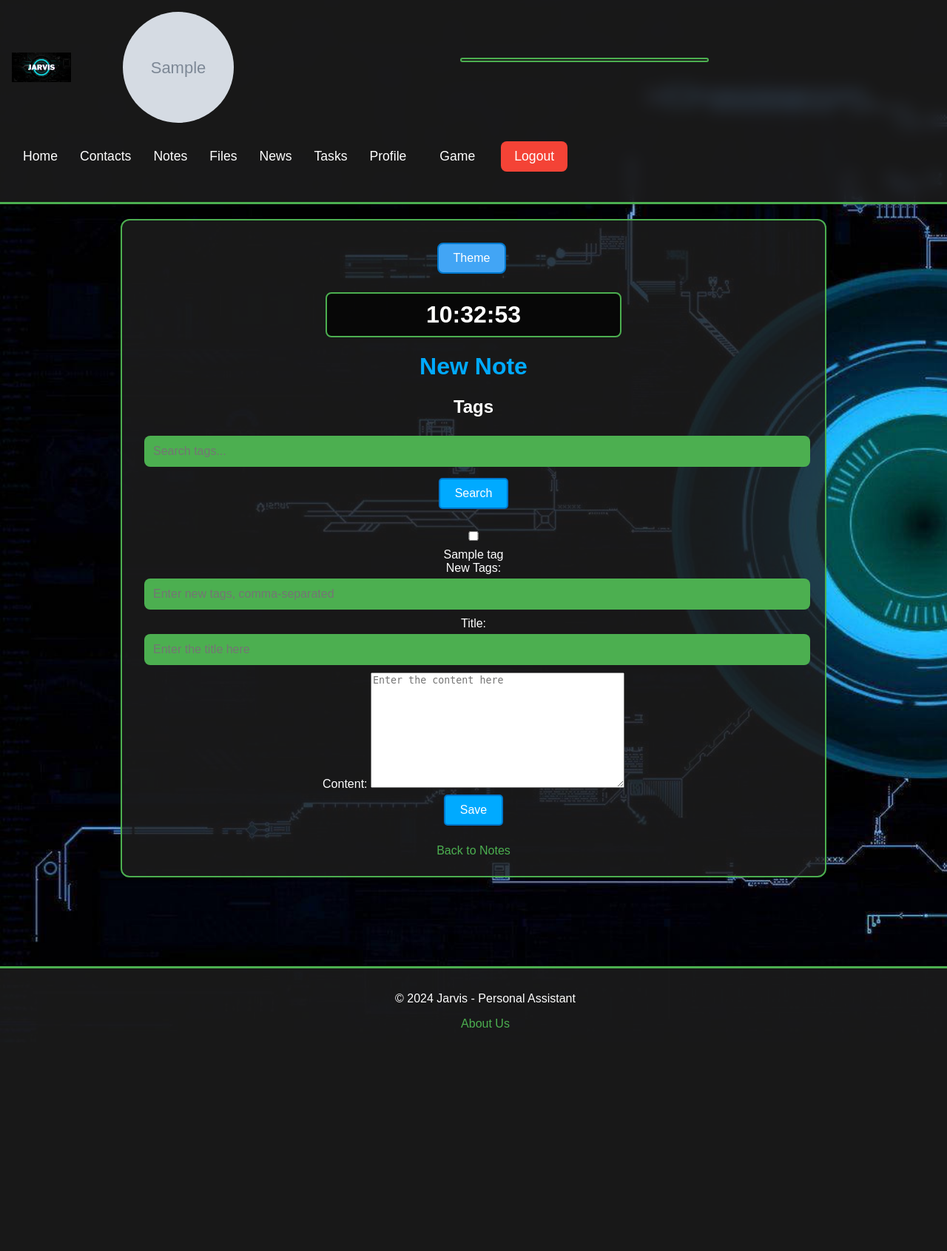
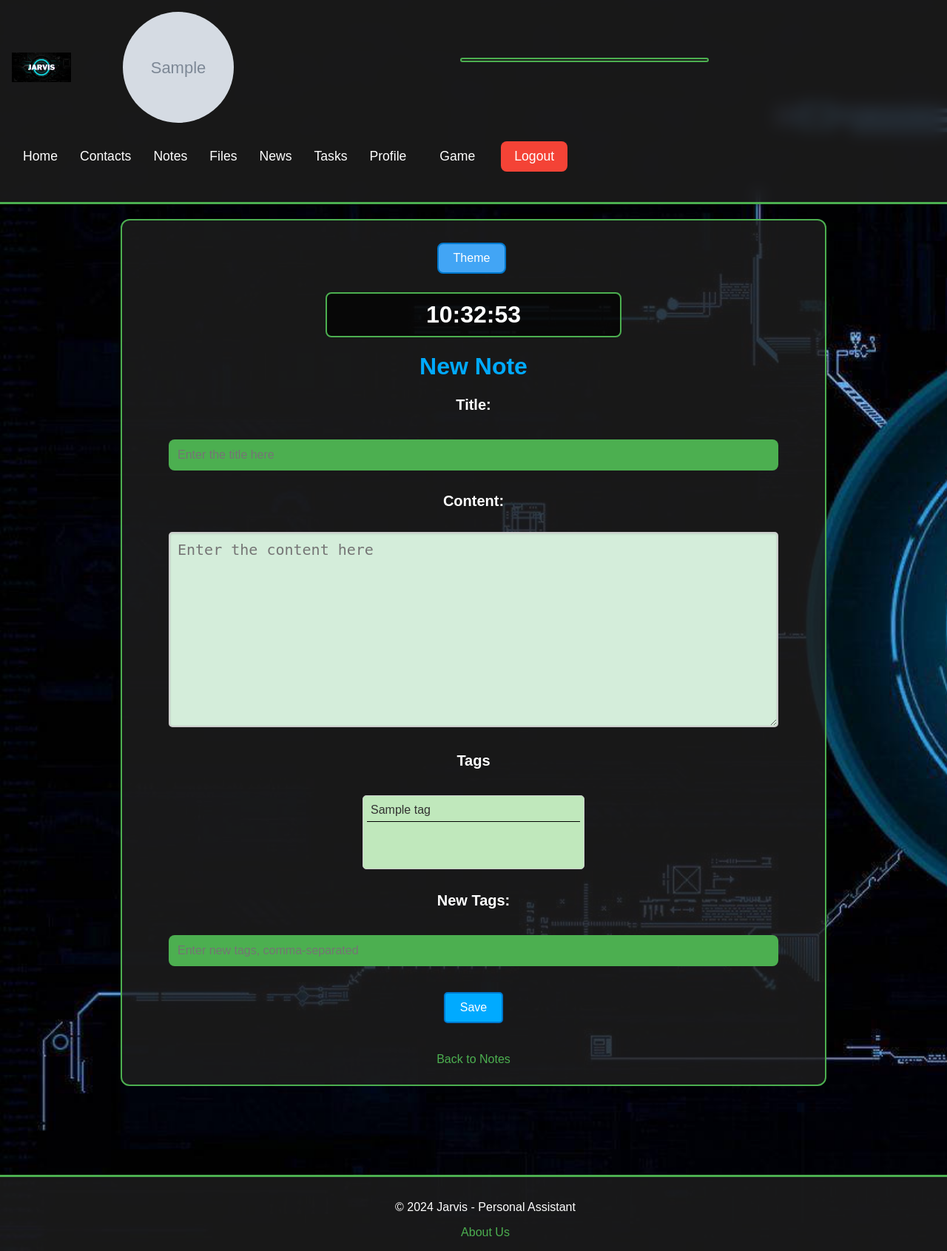
Before and after one commit to Lifasirko/jarvis, a Django app: page /notes/new/ in a window 1280 px wide. Shown: the whole page at 74% size. Before the commit the page ends 1389 px from the top, so only its background shows below. Run offline with Django 5.2, Linux system fonts and the light colour scheme; a user stored in the database is signed in; tables that the repository leaves empty hold one stand-in row (values such as "Sample post"); grey boxes marked "Sample" are stand-in pictures; parts of the project's set-up code (start-up, migrations or seed data) failed here and were passed over.

Commit message:
adding some styles for notes

```diff
--- a/jarvis/notes/forms.py
+++ b/jarvis/notes/forms.py
@@ -1,5 +1,6 @@
 from django import forms
 from .models import Note, Tag
+from core.models import File
 
 
 class TagForm(forms.ModelForm):
--- a/jarvis/notes/templates/notes/note_confirm_delete.html
+++ b/jarvis/notes/templates/notes/note_confirm_delete.html
@@ -14,5 +14,6 @@
     {% csrf_token %}
     <button type="submit">Delete</button>
 </form>
+<p> </p>
 <a href="{% url 'notes:note_list' %}">Cancel</a>
 {% endblock %}
--- a/jarvis/notes/templates/notes/note_form.html
+++ b/jarvis/notes/templates/notes/note_form.html
@@ -12,6 +12,35 @@
         font-family: Arial, sans-serif;
     }
 
+    .content-field textarea {
+        width: 800px;
+        max-width: 800px;
+        min-height: 200px;
+        padding: 10px;
+        border: 2px solid #ccc;
+        border-radius: 5px;
+        font-size: 20px;
+        background-color: #d4edda;
+        color: #333;
+        box-shadow: inset 0 1px 3px rgba(0, 0, 0, 0.1);
+        margin-bottom: 30px;
+    }
+
+    .content-field textarea:focus {
+        border-color: #66afe9;
+        outline: none;
+        box-shadow: inset 0 1px 3px rgba(0, 0, 0, 0.1), 0 0 8px rgba(102, 175, 233, 0.6);
+        background-color: #c3e6cb;
+    }
+
+    .titles {
+        font-size: 20px;
+        font-weight: 700;
+        margin: 0 auto;
+        margin-bottom: 30px;
+    }
+
+
     h1 {
         color: #00aaff;
     }
@@ -20,7 +49,24 @@
         margin: 20px 0;
     }
 
-        button, input[type="submit"] {
+
+    input {
+        width: 800px;
+        max-width: 800px;
+    }
+
+    .tag-list {
+
+        font-size: 16px;
+        text-decoration: none;
+        display: inline-block;
+        margin: 5px;
+        text-align: left;
+        margin-bottom: 30px;
+    }
+
+    button,
+    input[type="submit"] {
         background-color: #00aaff;
         border: 2px solid #0077cc;
         padding: 10px 20px;
@@ -34,7 +80,8 @@
         text-align: center;
     }
 
-        button:hover, input[type="submit"]:hover {
+    button:hover,
+    input[type="submit"]:hover {
         background-color: #0077cc;
         border-color: #005fa3;
     }
@@ -57,47 +104,77 @@
         background-color: #0077cc;
         border-color: #005fa3;
     }
+
+    .new-tags-block {
+        margin-bottom: 20px;
+    }
+
+    .multi-select {
+        width: 300px;
+        max-width: 300px;
+        height: 100px;
+        border: 1px solid #ccc;
+        border-radius: 5px;
+        padding: 5px;
+        background-color: #c0e8bc;
+        font-size: 16px;
+        color: #333;
+        overflow: auto;
+    }
+
+    .multi-select option {
+        padding: 5px;
+        border-bottom: 1px solid #000000;
+    }
+
+    .multi-select option:hover {
+        background-color: #31d218;
+    }
 </style>
 
 
 <h1>{% if note %}Edit{% else %}New{% endif %} Note</h1>
-    <h2>Tags</h2>
+<!-- <h2>Tags</h2> -->
 <!-- Search form -->
-    <form method="get" action="{% url 'notes:note_create' %}">
+<!-- <form method="get" action="{% url 'notes:note_create' %}">
     <input type="text" name="search" placeholder="Search tags..." value="{{ search_query }}">
     <button type="submit">Search</button>
-    </form>
+</form> -->
 
 <!-- Note form -->
-    <form method="post" action="{% if note %}{% url 'notes:note_edit' note.pk %}{% else %}{% url 'notes:note_create' %}{% endif %}">
+<form method="post" enctype="multipart/form-data"
+    action="{% if note %}{% url 'notes:note_edit' note.pk %}{% else %}{% url 'notes:note_create' %}{% endif %}">
     {% csrf_token %}
 
-        <div class="tag-list">
-            {% for tag in tags %}
-                <label>
-                    <input type="checkbox" name="tags" value="{{ tag.id }}"
-                        {% if tag.id in selected_tags %}checked{% endif %}>
-                    {{ tag.name }}
-                </label><br>
-            {% endfor %}
+    <div class="new-tags-block">
+        <h3 class="titles" for="{{ form.title.id_for_label }}">Title:</h3>
+        {{ form.title }}
     </div>
 
-        <div>
-            <label for="{{ form.new_tags.id_for_label }}">New Tags:</label>
+    <div class="content-field">
+        <h3 class="titles" for="{{ form.content.id_for_label }}">Content:</h3>
+        {{ form.content }}
+    </div>
+
+    <h2 class="titles">Tags</h2>
+    <div class="tag-list">
+        <select name="tags" multiple class="multi-select">
+            {% for tag in tags %}
+            <option value="{{ tag.id }}" {% if tag.id in selected_tags %}selected{% endif %}>
+                {{ tag.name }}
+            </option>
+            {% endfor %}
+        </select>
+    </div>
+
+    <div class="new-tags-block">
+        <h3 class="titles" for="{{ form.new_tags.id_for_label }}">New Tags:</h3>
         {{ form.new_tags }}
     </div>
 
-        <div>
-            <label for="{{ form.title.id_for_label }}">Title:</label>
-            {{ form.title }}
-        </div>
+    <button class="new-tags-block" type="submit">{% if note %}Update{% else %}Save{% endif %}</button>
+</form>
 
-        <div>
-            <label for="{{ form.content.id_for_label }}">Content:</label>
-            {{ form.content }}
-        </div>
 
-        <button type="submit">{% if note %}Update{% else %}Save{% endif %}</button>
-    </form>
 <a href="{% url 'notes:note_list' %}">Back to Notes</a>
 {% endblock %}
--- a/jarvis/notes/views.py
+++ b/jarvis/notes/views.py
@@ -119,8 +119,6 @@ def note_create(request):
         'search_query': search_query,
         'selected_tags': []
     })
-
-
 
 
 @login_required
```
Also changed, not shown: jarvis/notes/templates/notes/note_detail.html (+7 -2 lines), jarvis/notes/templates/notes/note_list.html (+59 -14 lines), jarvis/notes/templates/notes/tag_manage.html (+71 -15 lines), jarvis/notes/migrations/0001_initial.py (added), jarvis/notes/migrations/0002_rename_user_note_owner.py (added), jarvis/notes/migrations/0003_tag_owner.py (added), jarvis/notes/migrations/0004_alter_tag_unique_together.py (added), jarvis/notes/migrations/0005_alter_tag_options.py (added), jarvis/notes/migrations/0006_alter_tag_options.py (added), jarvis/notes/migrations/0007_alter_tag_unique_together_tag_owners_and_more.py (added), jarvis/notes/migrations/0008_alter_tag_owners.py (added), jarvis/notes/migrations/0009_remove_tag_owners_tag_owners.py (added), jarvis/notes/migrations/0010_rename_owners_tag_owner.py (added), jarvis/notes/migrations/0011_alter_tag_name.py (added). Lines whose indentation alone changed are shown as unchanged.
